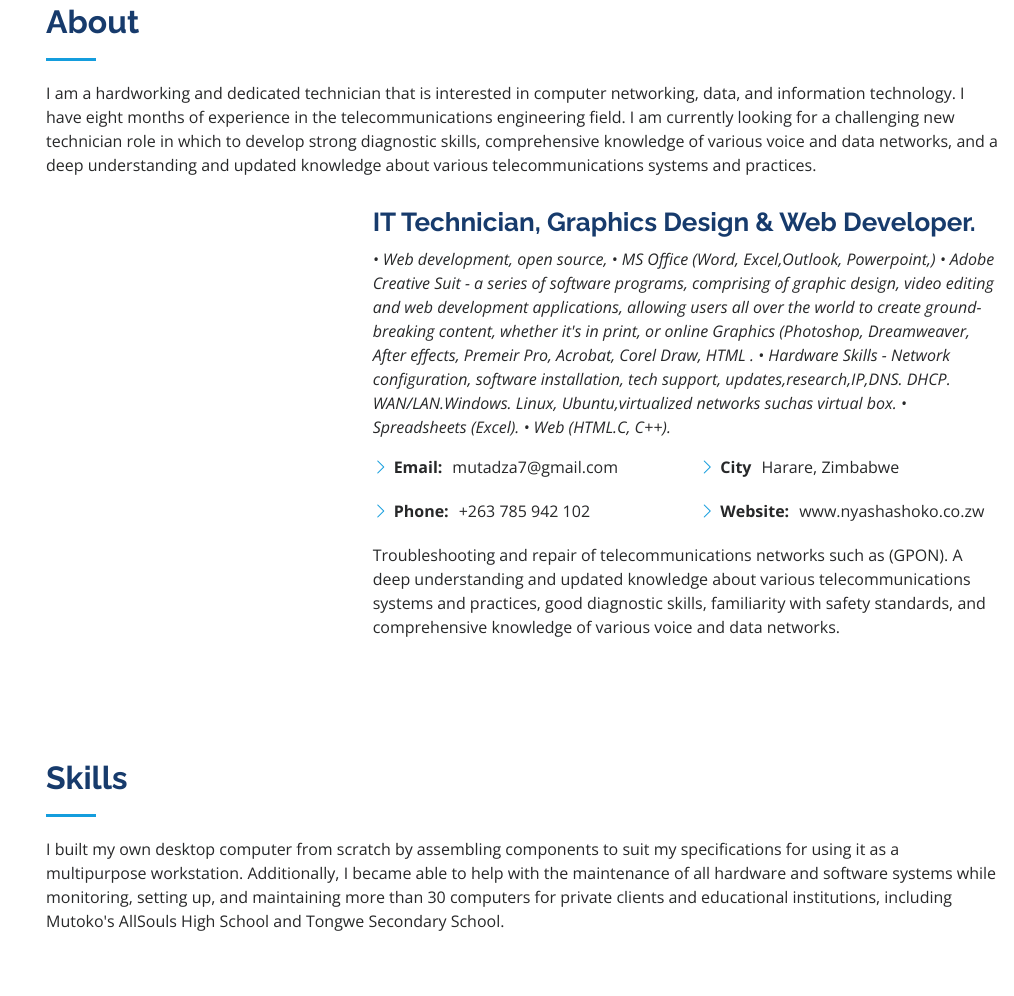
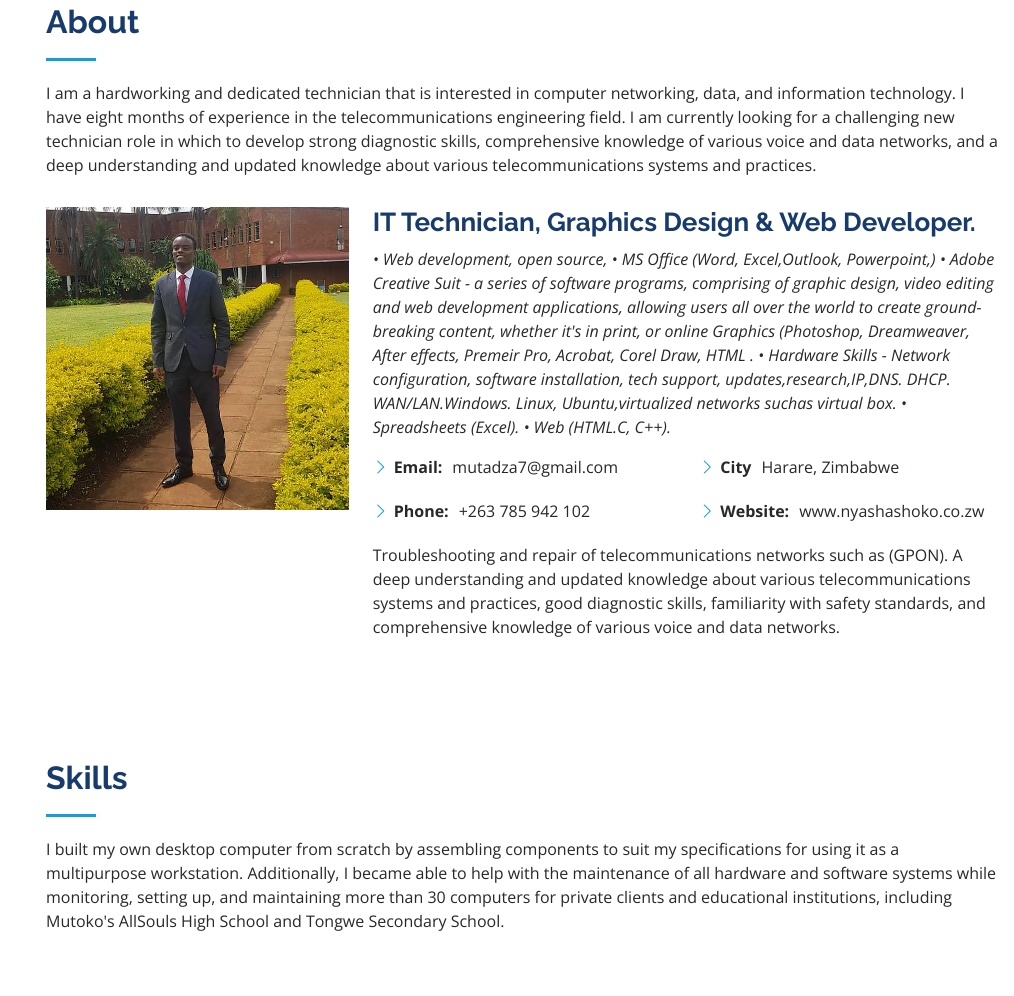
Before and after one commit to nshoko/nshoko, a plain HTML site: page index.html in a window 1280 px wide. Shown: the part 857-1853 px from the top of the page, without its empty margins (266-1280 px from the left). Drawn offline with nearby package versions, Linux system fonts and the light colour scheme; the site is published under a folder, as on GitHub Pages, so addresses that start at the root find nothing; files whose address does not match are found by name.

Commit message:
Update index.html

```diff
--- a/index.html
+++ b/index.html
@@ -94,7 +94,7 @@
 
         <div class="row">
           <div class="col-lg-4" data-aos="fade-right">
-            <img src="/assets/img/profile-img.jpg" class="img-fluid" alt="">
+            <img src="assets/img/profile-img.jpg" class="img-fluid" alt="">
           </div>
           <div class="col-lg-8 pt-4 pt-lg-0 content" data-aos="fade-left">
             <h3>IT Technician, Graphics Design &amp; Web Developer.</h3>
```
